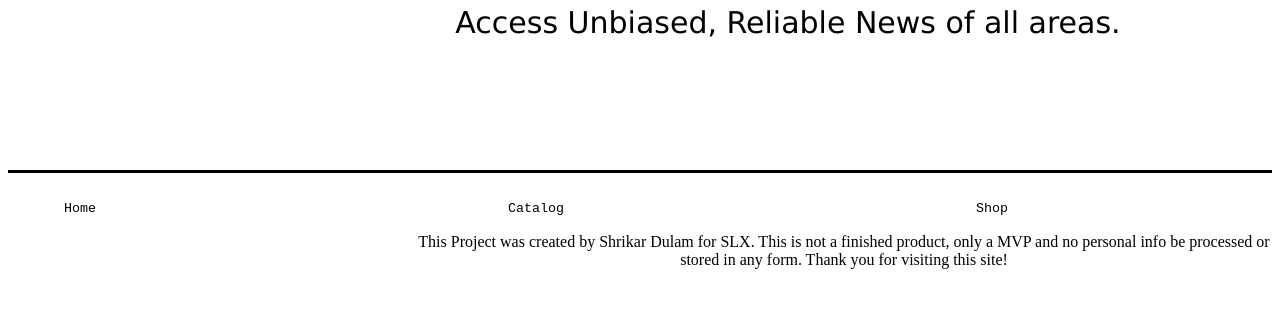
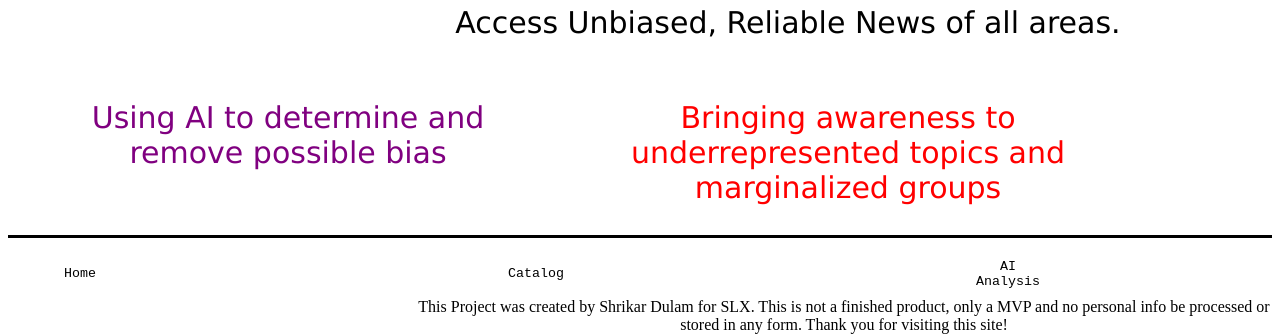
Before and after one commit to SavageMemeBoi/WorldView-, a plain HTML site: page index.html in a window 1280 px wide. Shown: the part 794-1128 px from the top of the page. Before the commit the page ends 1063 px from the top, so only its background shows below. Drawn offline with Linux system fonts and the light colour scheme.

Commit message:
Added Info to Home

```diff
--- a/index.html
+++ b/index.html
@@ -29,11 +29,25 @@
     </p>
 
 
+    </div>
+    <div class="titleInfo">
+      <p class="descTextStyling rights">Using AI to determine and remove possible bias</p>
+
+
+    </div>
+
+    <div class="titleInfo">
+
+      <p class="descTextStyling mid">Bringing awareness to underrepresented topics and marginalized groups</p>
+
+    </div>
+
+
 
     <div class="footer">
       <button class="invis foot home">Home</button>
       <button class="invis foot cat">Catalog</button>
-      <button class="invis foot shop">Shop</button>
+      <button class="invis foot shop">AI Analysis</button>
       <br />
 
       <p id="footerText">
--- a/style.css
+++ b/style.css
@@ -792,6 +792,46 @@ body{
 
 }
 
+.titleInfo{
+
+
+    display: inline-flex;
+    float: left;
+
+}
+
+
+.big{
+
+    font-size: 50px;
+
+
+}
+
+.lefts{
+
+    float: left;
+    width: 500px;
+    color: blue;
+
+}
+
+.rights{
+
+    float: right;
+    width: 500px;
+    color: purple;
+
+
+}
+
+.mid{
+
+    color: red;
+    width: 500px;
+
+}
+
 @keyframes slideB {
     0% { margin-top: 35px; opacity: 1;}
     100% { margin-top: 0px;  opacity: 0;}
```
